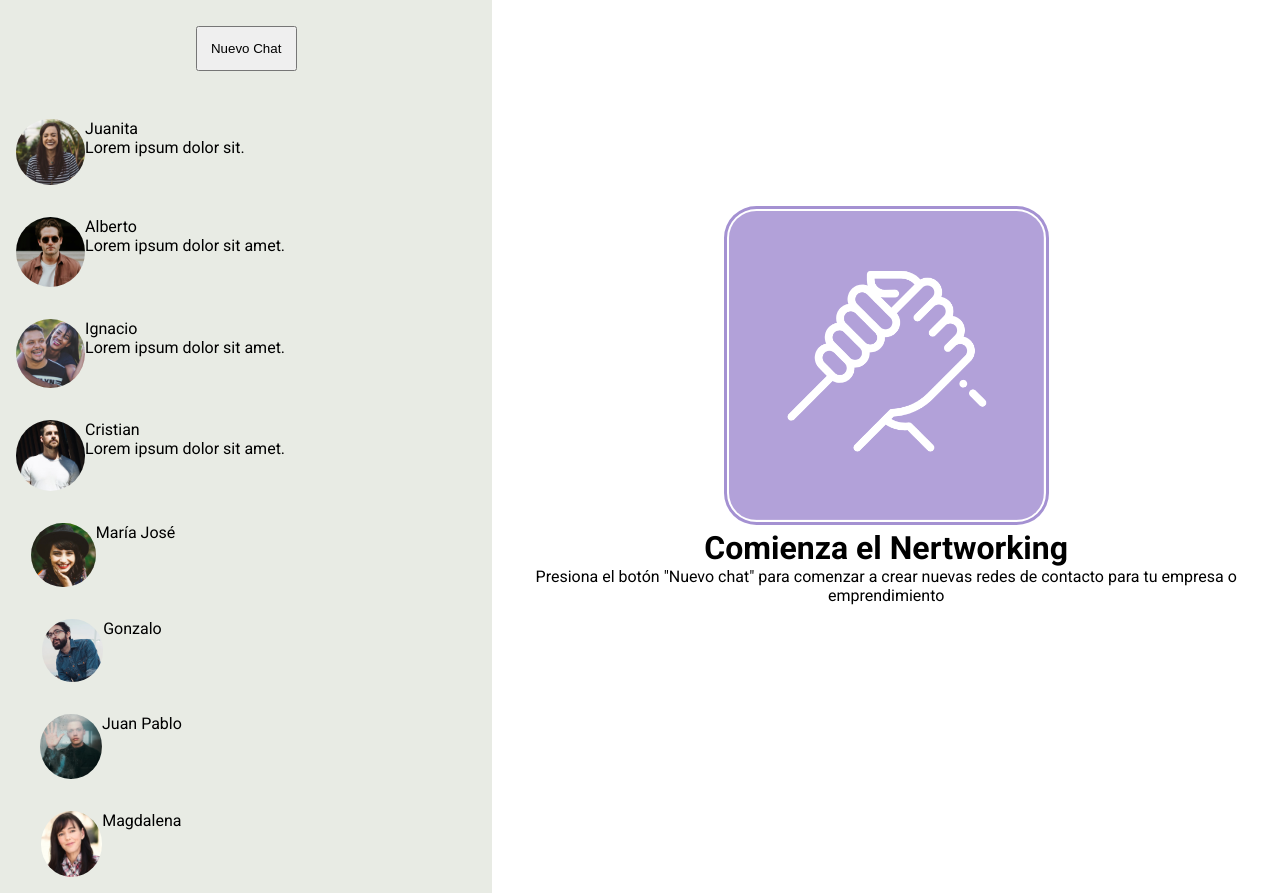
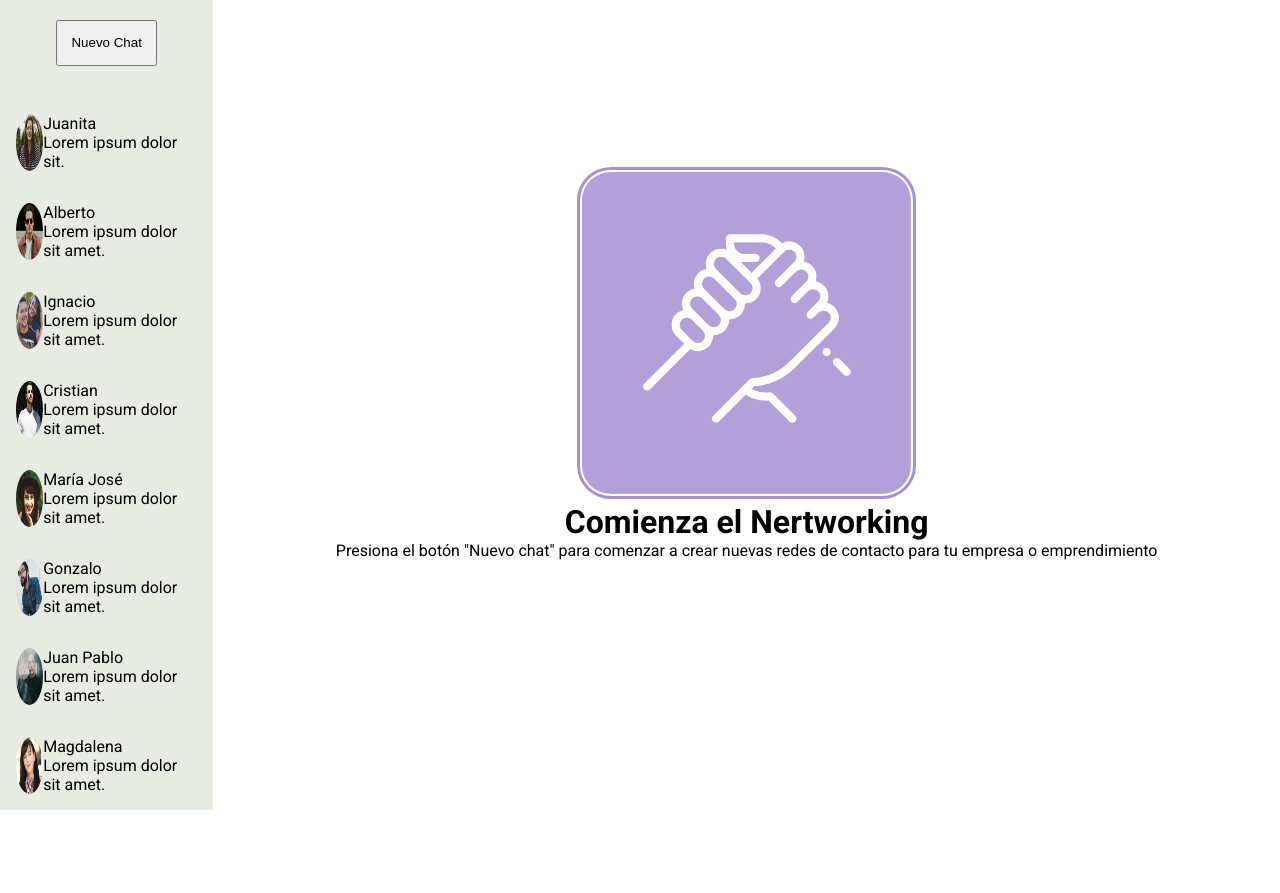
Before and after one commit to DomGP/Modulo02_Desafio_01, a plain HTML site: page index.html in a window 1280 px wide. Shown: the part 82-975 px from the top of the page. After the commit the page ends 892 px from the top, so only its background shows below. Drawn offline with Linux system fonts and the light colour scheme.

Commit message:
Segundo commit

```diff
--- a/assets/css/style.css
+++ b/assets/css/style.css
@@ -14,7 +14,7 @@ body{
     display: flex;
     flex-direction: column;
     align-items: center;
-    width: 50em;
+    width: 20%;
     min-height: 100vh;
     background-color: #E8EBE4;
 }
--- a/index.html
+++ b/index.html
@@ -62,19 +62,31 @@
             </div>
             <div class="div-friends">
                 <img src="assets/imgs/Screen Shot 2018-11-28 at 15.28.04.jpg" class="img-friends" alt="">
-                <p>María José</p>
+                <div>
+                    <p>María José</p>
+                    <p>Lorem ipsum dolor sit amet.</p>
+                </div>
             </div>
             <div class="div-friends">
                 <img src="assets/imgs/Screen Shot 2018-11-28 at 15.31.09.jpg" class="img-friends" alt="">
-                <p>Gonzalo</p>
+                <div>
+                    <p>Gonzalo</p>
+                    <p>Lorem ipsum dolor sit amet.</p>
+                </div>
             </div>
             <div class="div-friends">
                 <img src="assets/imgs/Screen Shot 2018-11-28 at 15.32.16.jpg" class="img-friends" alt="">
-                <p>Juan Pablo</p>
+                <div>
+                    <p>Juan Pablo</p>
+                    <p>Lorem ipsum dolor sit amet.</p>
+                </div>
             </div>
             <div class="div-friends">
                 <img src="assets/imgs/Screen Shot 2018-11-28 at 15.32.44.jpg" class="img-friends" alt="">
-                <p>Magdalena</p>
+                <div>
+                    <p>Magdalena</p>
+                    <p>Lorem ipsum dolor sit amet.</p>
+                </div>
             </div>
         </section>
         <main class="flex-main">
```
